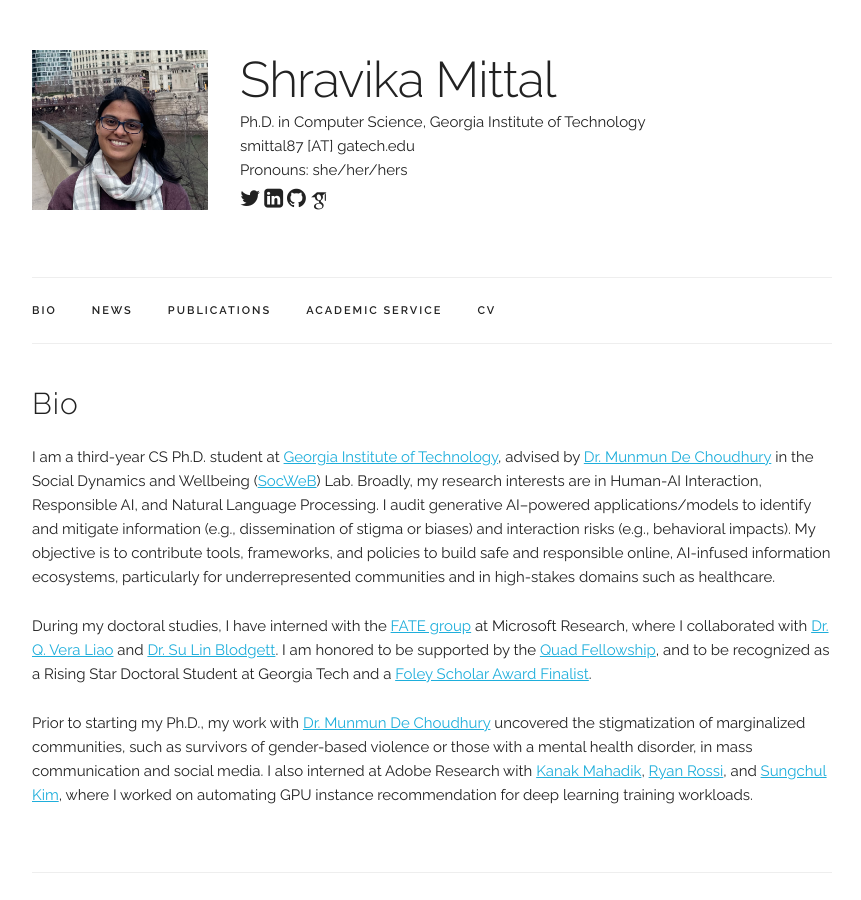
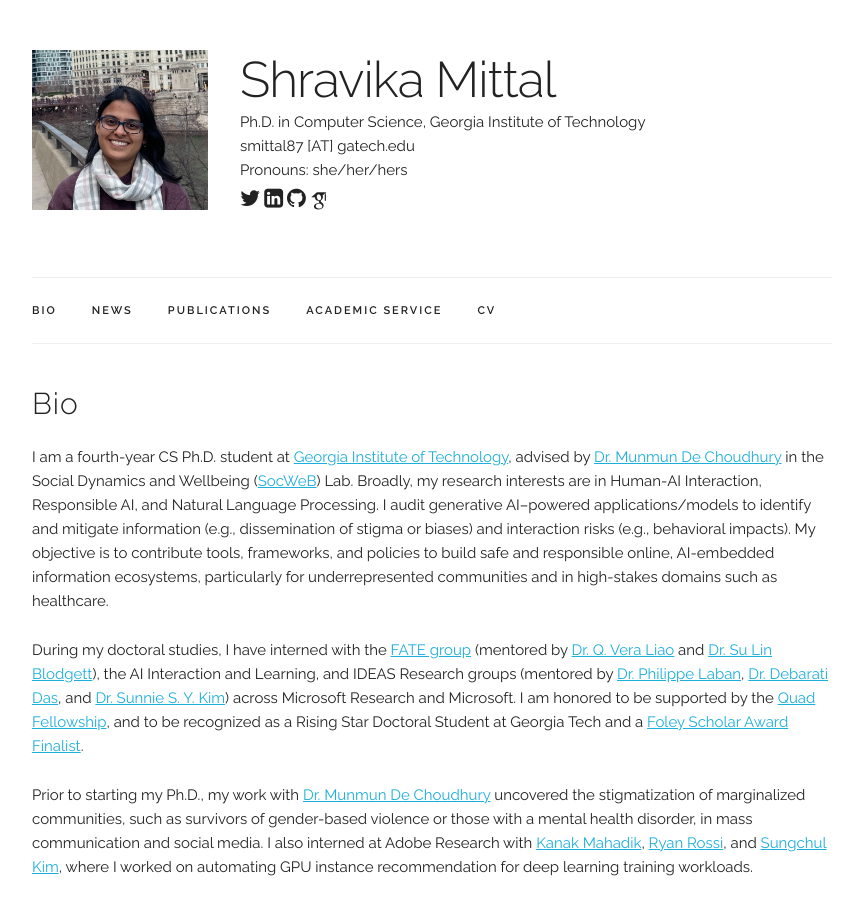
Before and after one commit to mittalshravika/mittalshravika.github.io, a Jekyll site: the page built from index.html, in a window 1280 px wide and 900 px high. Shown: the whole window, without its empty margins (208-1069 px from the left). Built offline with Jekyll 4.4.1, drawn with Linux system fonts in a browser that asks for light colours; some web fonts are replaced.

Commit message:
year ++; added this year's intern details

```diff
--- a/index.html
+++ b/index.html
@@ -6,13 +6,13 @@
 <div class="docs-section" id="bio">
   <h4>Bio</h4>
   <p>
-  I am a third-year CS Ph.D. student at <a href="https://www.gatech.edu/" target="_blank">Georgia Institute of Technology</a>, advised by <a href="http://www.munmund.net/" target="_blank">Dr. Munmun De Choudhury</a>
+  I am a fourth-year CS Ph.D. student at <a href="https://www.gatech.edu/" target="_blank">Georgia Institute of Technology</a>, advised by <a href="http://www.munmund.net/" target="_blank">Dr. Munmun De Choudhury</a>
   in the Social Dynamics and Wellbeing (<a href="https://socweb.cc.gatech.edu/" target="_blank">SocWeB</a>) Lab. Broadly, my research interests are in Human-AI Interaction, Responsible AI, and Natural Language Processing.
-  I audit generative AI–powered applications/models to identify and mitigate information (e.g., dissemination of stigma or biases) and interaction risks (e.g., behavioral impacts). My objective is to contribute tools, frameworks, and policies to build safe and responsible online, AI-infused information ecosystems, particularly for underrepresented communities and in high-stakes domains such as healthcare.
+  I audit generative AI–powered applications/models to identify and mitigate information (e.g., dissemination of stigma or biases) and interaction risks (e.g., behavioral impacts). My objective is to contribute tools, frameworks, and policies to build safe and responsible online, AI-embedded information ecosystems, particularly for underrepresented communities and in high-stakes domains such as healthcare.
   </p>
 
   <p>
-  During my doctoral studies, I have interned with the <a href="https://www.microsoft.com/en-us/research/theme/fate-montreal/">FATE group</a> at Microsoft Research, where I collaborated with <a href="https://www.qveraliao.com/">Dr. Q. Vera Liao</a> and <a href="https://sblodgett.github.io/">Dr. Su Lin Blodgett</a>. I am honored to be supported by the <a href="https://www.quadfellowship.org/2024-quad-fellows">Quad Fellowship</a>, and to be recognized as a Rising Star Doctoral Student at Georgia Tech and a <a href="https://research.gatech.edu/foley-scholar-2025-winners-and-finalists">Foley Scholar Award Finalist</a>.
+  During my doctoral studies, I have interned with the <a href="https://www.microsoft.com/en-us/research/theme/fate-montreal/">FATE group</a> (mentored by <a href="https://www.qveraliao.com/">Dr. Q. Vera Liao</a> and <a href="https://sblodgett.github.io/">Dr. Su Lin Blodgett</a>), the AI Interaction and Learning, and IDEAS Research groups (mentored by <a href="https://tingofurro.github.io/">Dr. Philippe Laban</a>, <a href="https://debaratidas94.github.io/">Dr. Debarati Das</a>, and <a href="https://sunniesuhyoung.github.io/">Dr. Sunnie S. Y. Kim</a>) across Microsoft Research and Microsoft. I am honored to be supported by the <a href="https://www.quadfellowship.org/2024-quad-fellows">Quad Fellowship</a>, and to be recognized as a Rising Star Doctoral Student at Georgia Tech and a <a href="https://research.gatech.edu/foley-scholar-2025-winners-and-finalists">Foley Scholar Award Finalist</a>.
   </p>
 
   <p>
```
